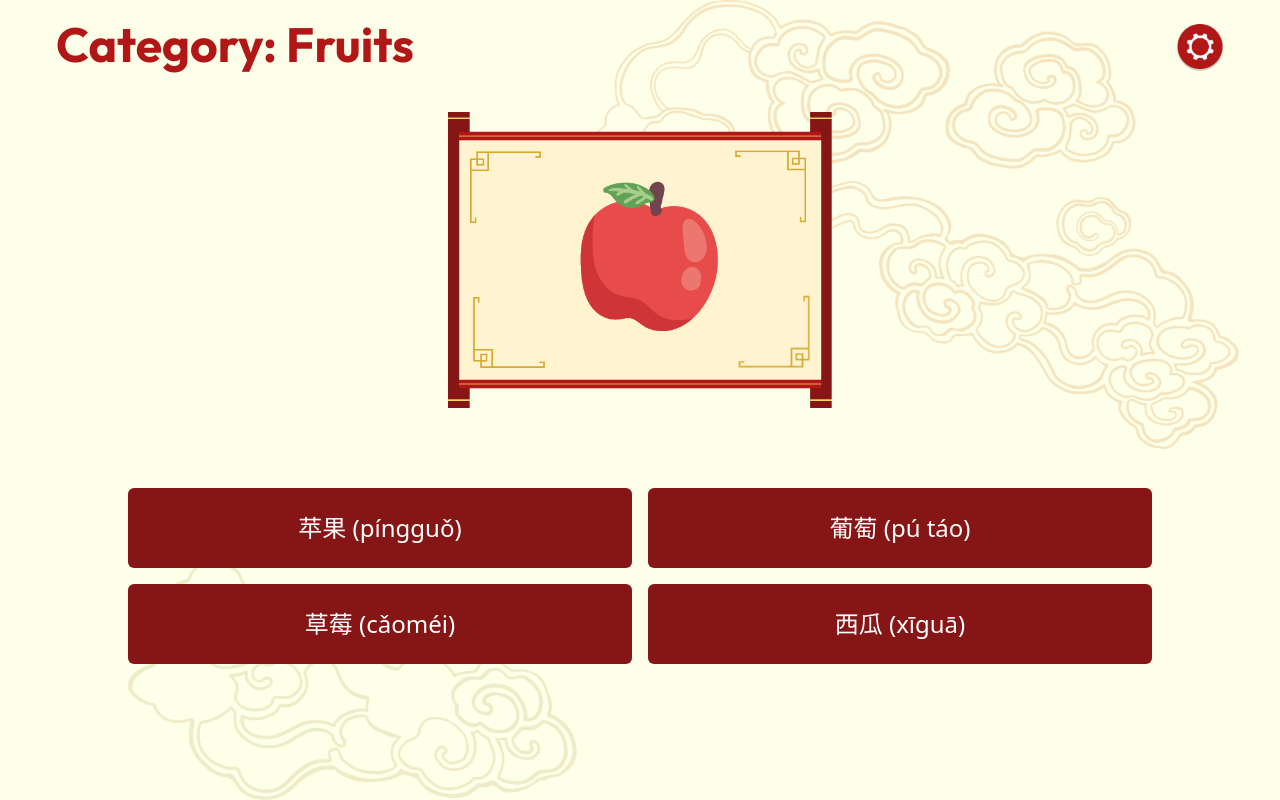
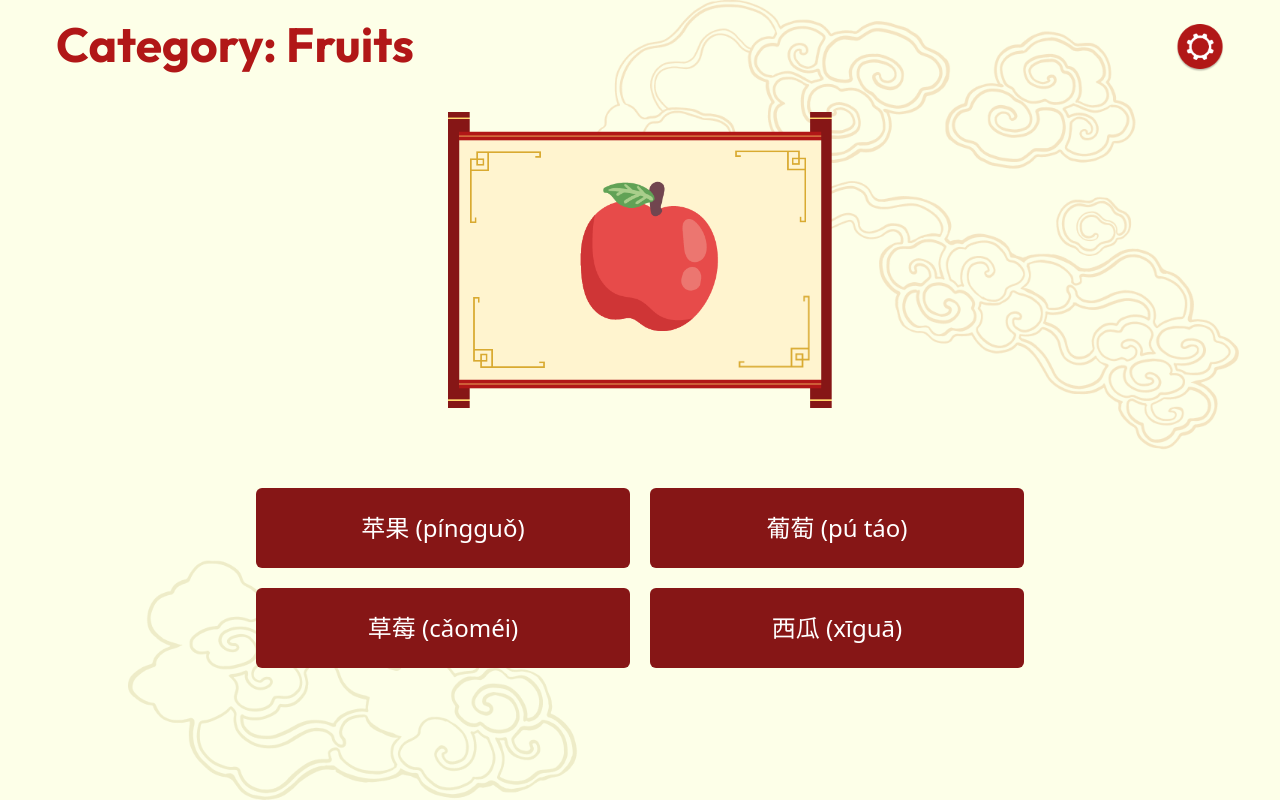
Before and after one commit to h88ych/PROJECT1-SEC-2-JaRernPorn, a Vue app in the folder PROJECT1-SEC-2-JaRernPorn/: page / in a window 1280 px wide. Both pictures are taken after a click on the element "Fruits". Built offline with nearby package versions, Linux system fonts and the light colour scheme; a web font is replaced by a local one.

Commit message:
fix width btn

```diff
--- a/PROJECT1-SEC-2-JaRernPorn/src/App.vue
+++ b/PROJECT1-SEC-2-JaRernPorn/src/App.vue
@@ -193,13 +193,14 @@ const setButtonCorrect = (optionValue) => {
         />
       </div>
 
-      <div class="grid grid-cols-2 gap-4 justify-center">
+      <div class="flex flex-col justify-center items-center">
+        <div class="grid grid-cols-2 gap-5 justify-center w-3/4">
           <button
             v-for="(option, index) in options"
             :key="index"
             @click="checkAnswer(option.value)"
             :class="setButtonCorrect(option.value)"
-          class="bg-button-bgColor text-white font-normal text-2xl py-3 px-6 h-20 rounded-md"
+            class="flex justify-center items-center bg-button-bgColor text-white font-normal text-2xl py-3 px-6 h-20 rounded-md hover:"
           >
             {{ option.value }}
           </button>
@@ -207,6 +208,7 @@ const setButtonCorrect = (optionValue) => {
 
         <p class="mt-4" v-if="showResult">{{ resultMessage }}</p>
       </div>
+    </div>
   </section>
 </template>
 
```
Lines whose indentation alone changed are shown as unchanged.
